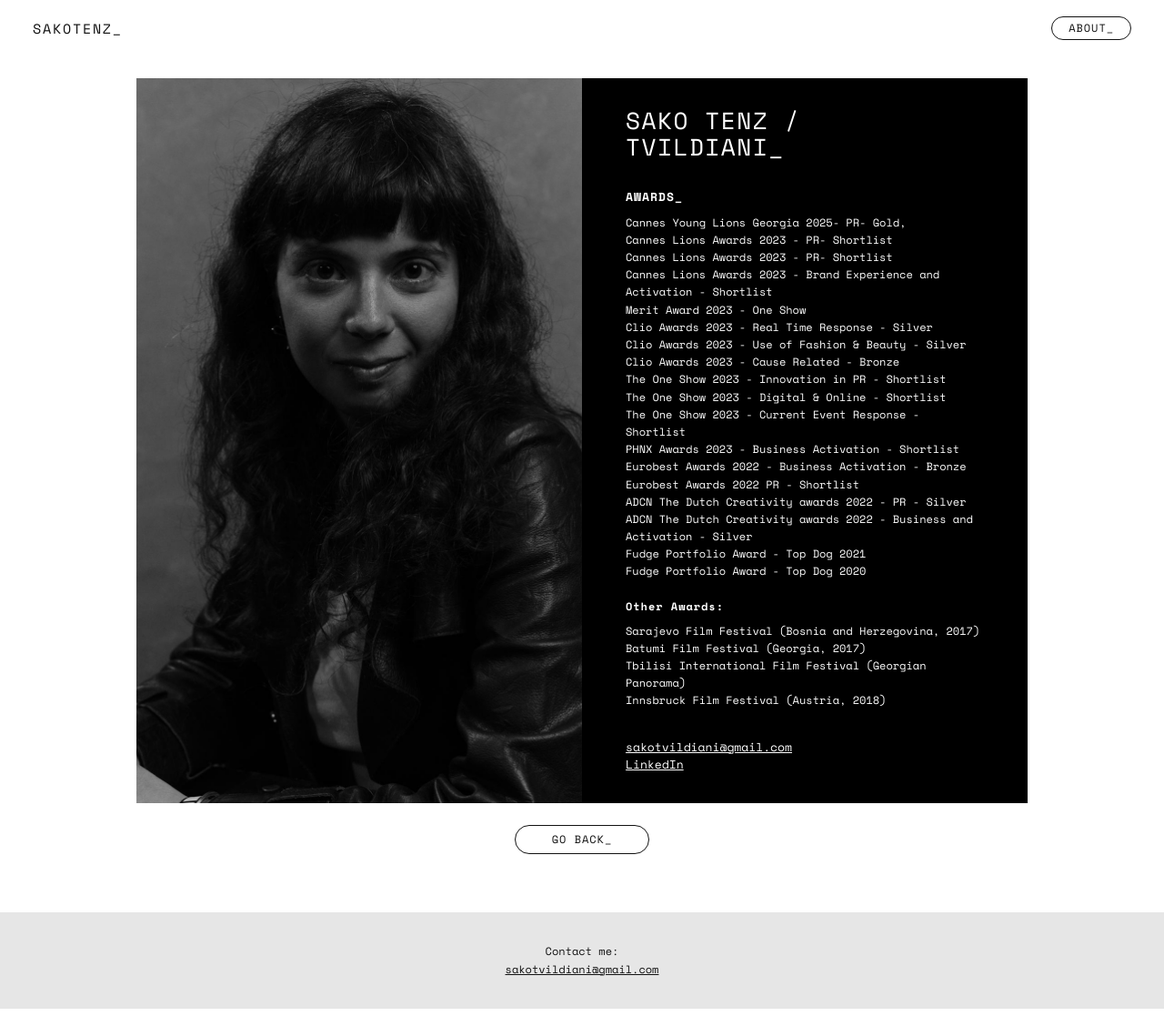
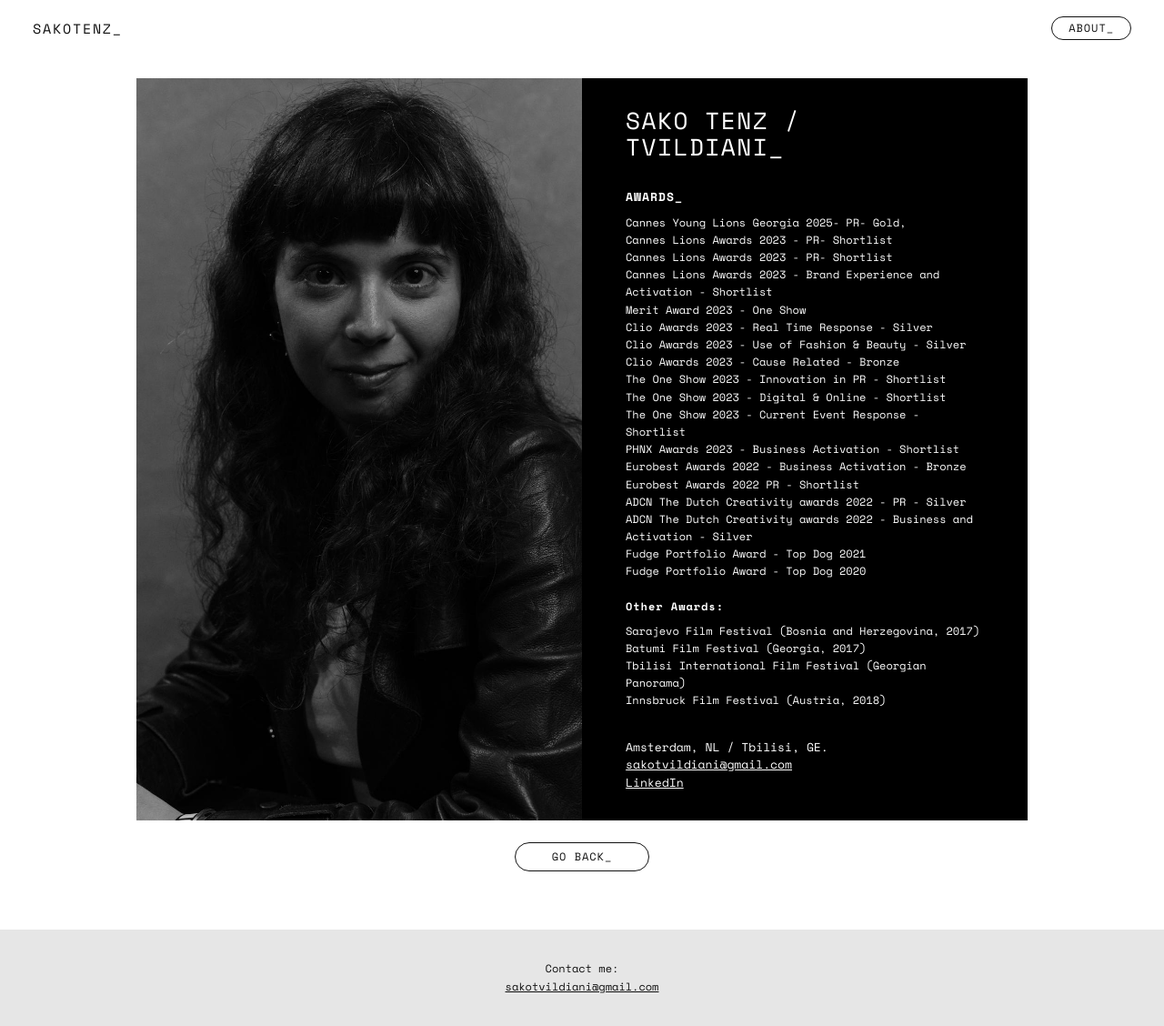
Before and after one commit to sakotenzin/sakotenz.github.io, a Jekyll site: the page built from about-sako.html, in a window 1280 px wide. Shown: the whole page at 91% size. Built offline with Jekyll 4.4.1, drawn with Linux system fonts in a browser that asks for light colours.

Commit message:
Update _data/about.yml (via Pages CMS)

```diff
--- a/_data/about.yml
+++ b/_data/about.yml
@@ -10,6 +10,7 @@ hero_height: 1600
 hero_name: |-
   SAKO TENZ /
   TVILDIANI_
+location: Amsterdam, NL / Tbilisi, GE.
 linkedin: https://www.linkedin.com/in/sako-tvildiani-a6a28520b/
 trophy_width: 1280
 trophy_height: 1920
```
